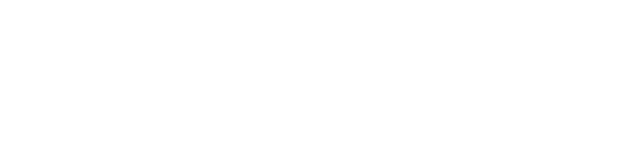
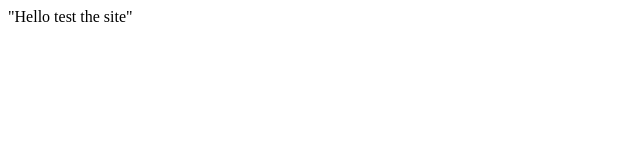
Before and after one commit to SribalajiDE/rishabam, a plain HTML site: page index.html in a window 1280 px wide. Shown: the whole page, without its empty margins (0-640 px from the left). Drawn offline with Linux system fonts and the light colour scheme.

Commit message:
index content

```diff
--- a/index.html
+++ b/index.html
@@ -5,6 +5,6 @@
     <title>Document</title>
 </head>
 <body>
-
+    "Hello test the site"
 </body>
 </html>
```
